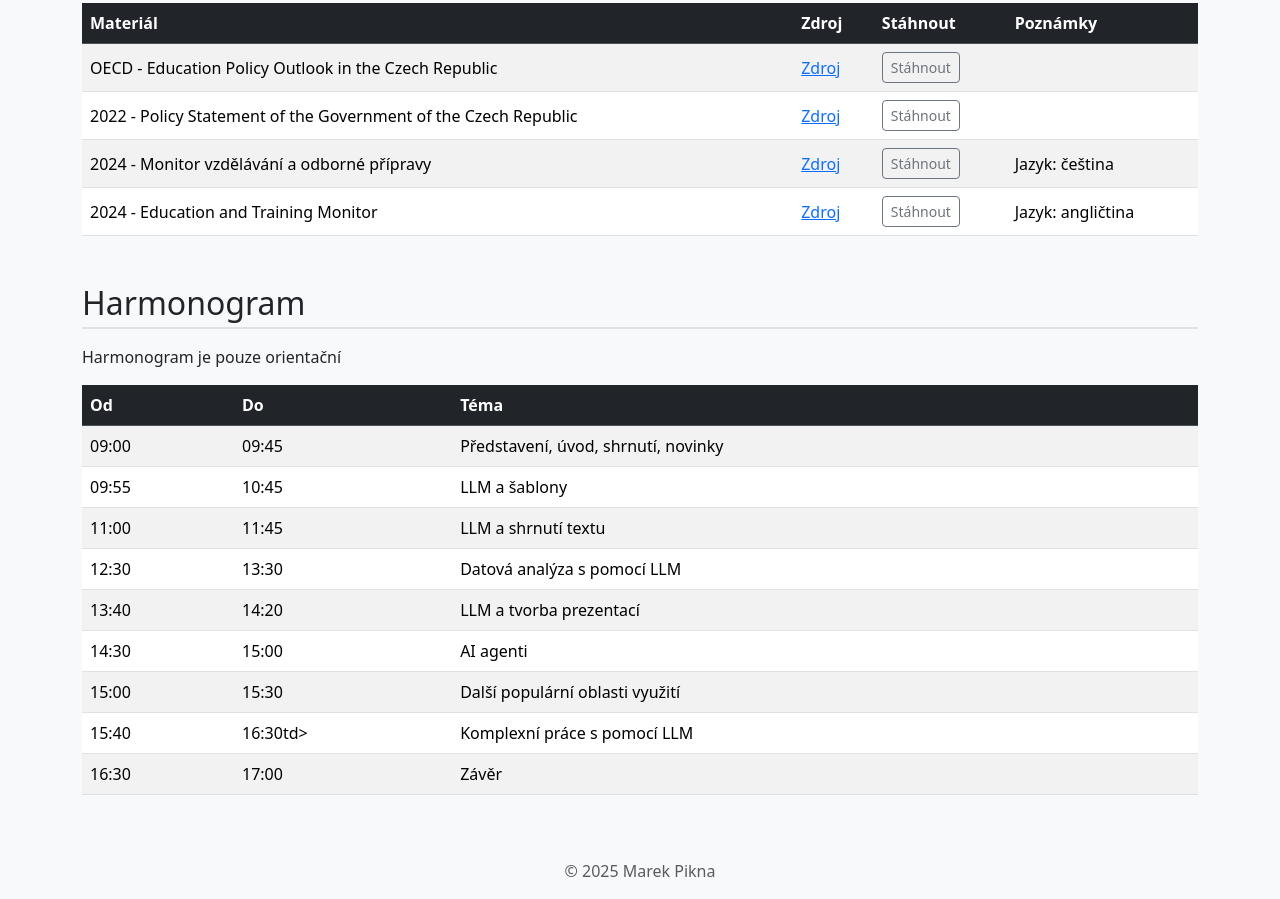
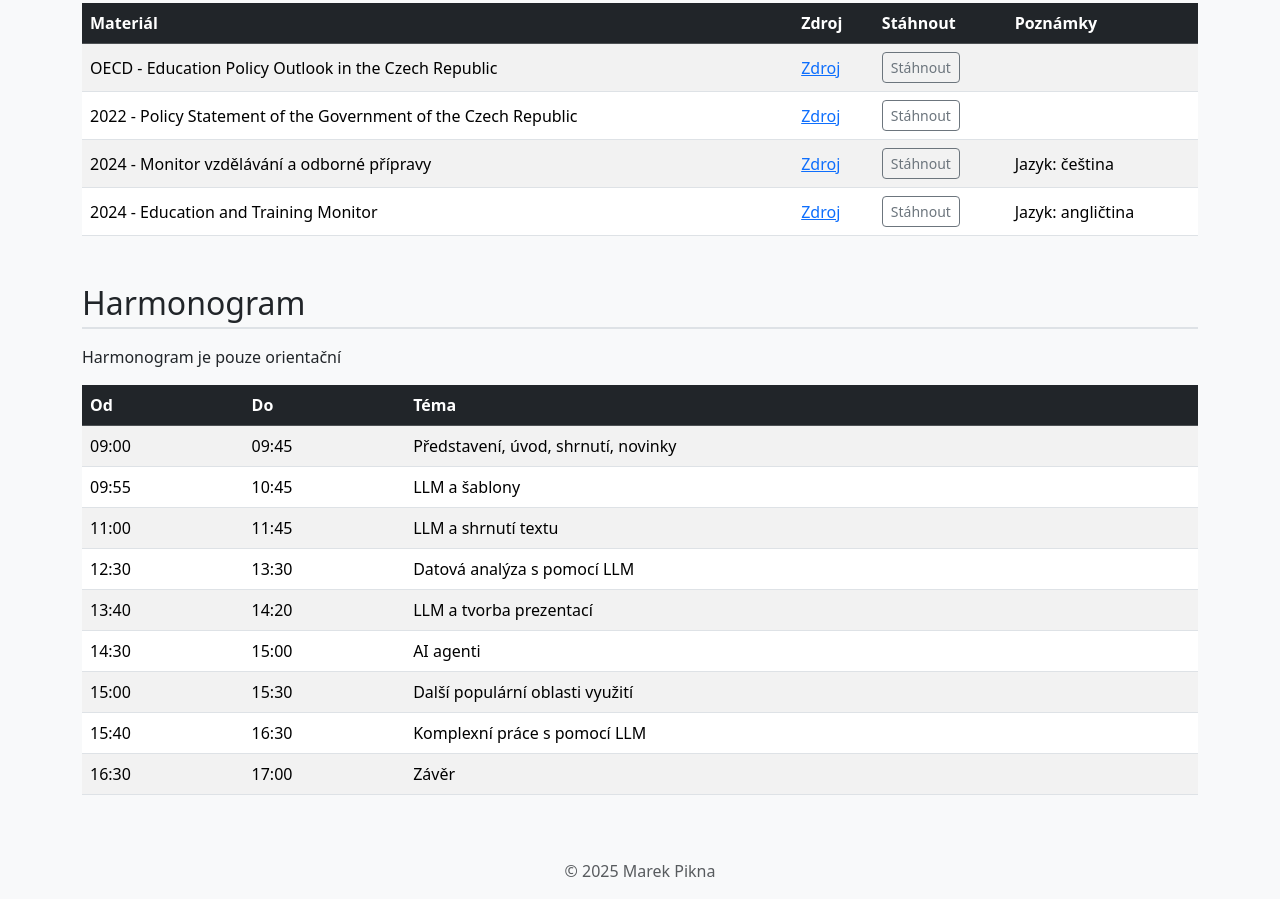
Before and after one commit to prki/ai-workshop-materials, a plain HTML site: page index.html in a window 1280 px wide. Shown: the part 758-1657 px from the top of the page. Drawn offline with Linux system fonts and the light colour scheme.

Commit message:
feat: timetable fix

```diff
--- a/index.html
+++ b/index.html
@@ -171,7 +171,7 @@
           </tr>
           <tr>
             <td>15:40</td>
-            <td>16:30td>
+            <td>16:30</td>
             <td>Komplexní práce s pomocí LLM</td>
           </tr>
           <tr>
```
